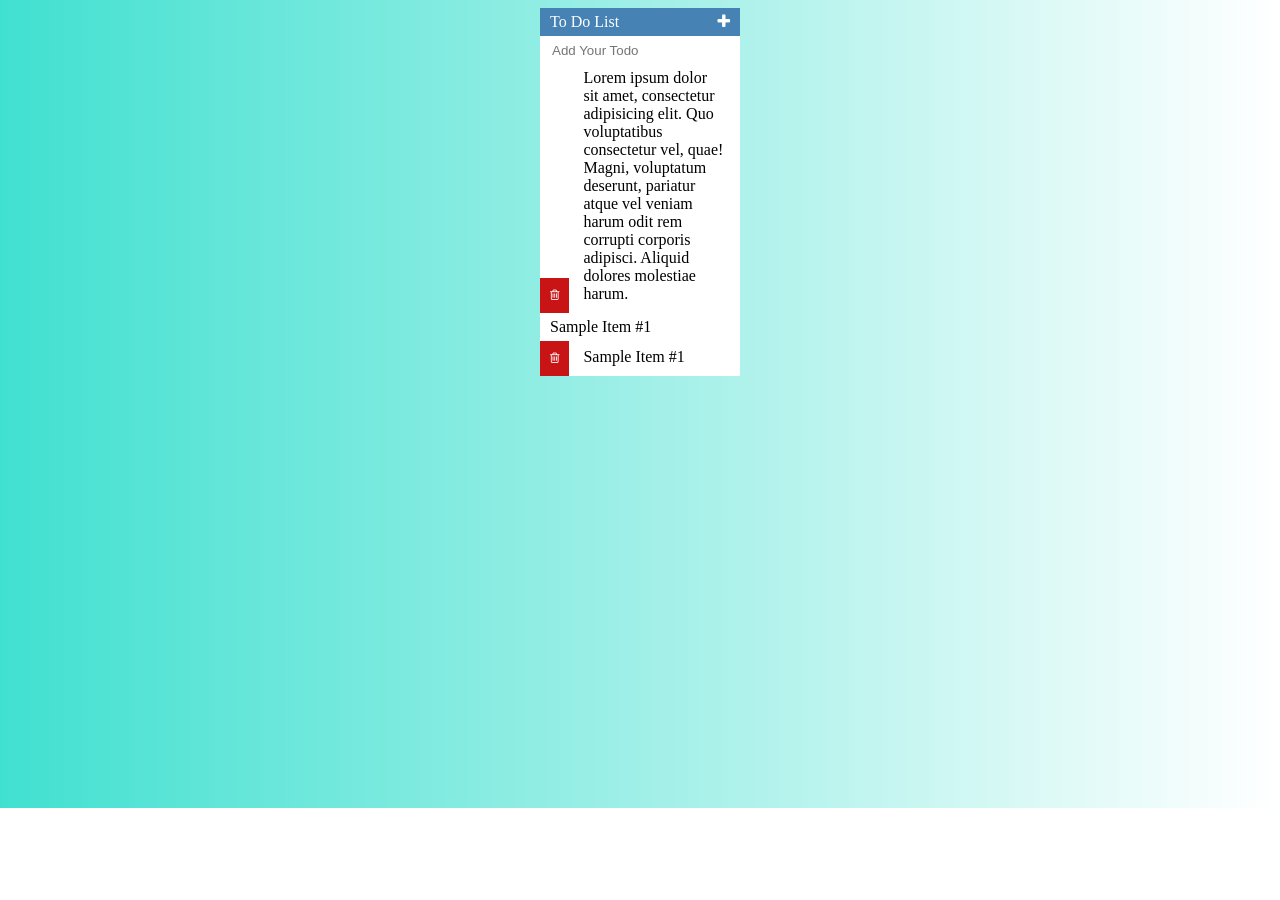
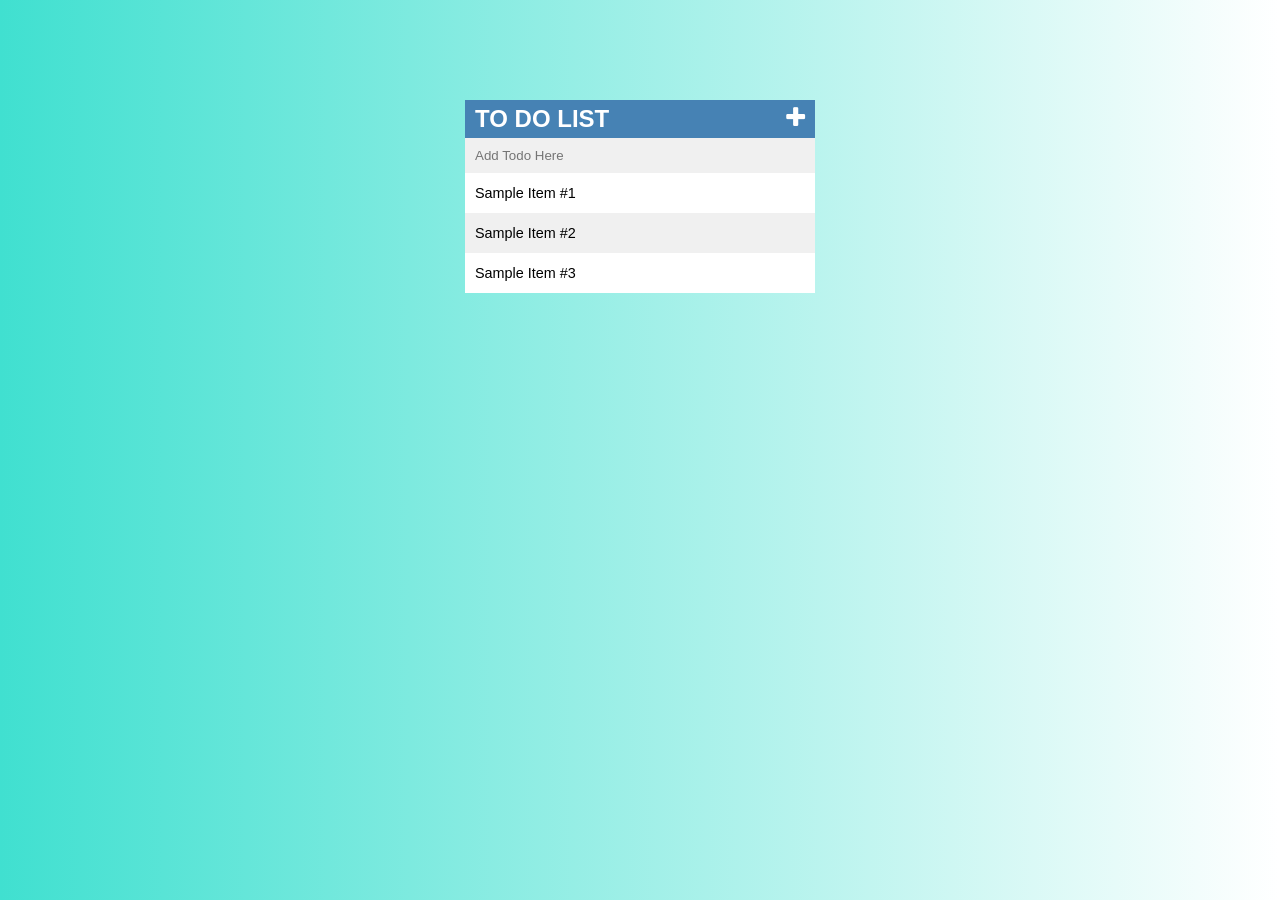
Before and after one commit to cmwilson88/portfolio-firstTodoApp, a plain HTML site: page index.html in a window 1280 px wide. Before the commit the page ends 808 px from the top, so only its background shows below. Drawn offline with Linux system fonts and the light colour scheme.

Commit message:
Redo html layout.  Made it more complicated than needed to be.  Add styling and functionality using event delegation.

```diff
--- a/css/style.css
+++ b/css/style.css
@@ -5,55 +5,88 @@ body {
 
 body {
 	background: linear-gradient(to right, turquoise, white);
+	font-family: "Avenir", "Montserrat", sans-serif;
 }
 
+.fa-plus {
+	cursor: pointer;
+}
 
 .container {
-	width: 200px;
-	margin: 0 auto;
+	width: 350px;
+	margin: 100px auto auto;
 }
 
-.row {
-	height: 100%;
-	width: 100%;
-	background-color: white;
-	display: table-row;
-}
-
-#header {
+h1 {
 	background: steelblue;
+	padding: 5px 10px;
+	margin: 0;
 	color: white;
-}
-
-#header,
-#input,
-.todo,
-.delete {
-	padding: 5px 10px;
-	display: table-cell;
-}
-
-.todo {
-	display: inline-block;
-	max-width: 70%;
+	font-size: 1.5em;
+	text-transform: uppercase;
 }
 
 input {
 	height: 100%;
 	width: 100%;
 	border: none;
+	box-sizing: border-box;
+	padding: 10px 10px;
+	color: rgb(0, 100, 255);
+	background: rgb(240, 240, 240);
 }
 
-.delete {
-	height: 100%;
-	padding: 5%;
-	font-size: .75em;
-	background: rgb(200, 20, 20);
-	color: white;
-	display: inline-block;
-	text-align: center;
+input:focus {
+	box-shadow: inset 2px 0px 2px steelblue,
+				inset -2px -2px 2px steelblue;
+	background-color: white;
 }
 
-.test {
-	display: none;
+ul {
+	list-style: none;
+	padding: 0;
+	margin: 0;
 }
+
+li {
+	background: white;
+	height: 40px;
+	line-height: 40px;
+	font-size: 0.9em;
+	padding-left: 10px;
+	position: relative;
+	overflow: hidden;
+}
+
+li:nth-of-type(even) {
+	background: rgb(240, 240, 240);
+}
+
+span {
+	margin: 0;
+	height: 40px;
+	width: 40px;
+	background: red;
+	color: white;
+	text-align: center;
+	float: left;
+	position: absolute;
+	left: -40px;
+	margin-right: 10px;
+	cursor: pointer;
+}
+
+li:hover span{
+	cursor: pointer;
+	left: 0;
+	transition: 500ms;
+}
+
+li:hover {
+	padding-left: 50px;
+}
+
+.completed {
+	text-decoration: line-through;
+	color: gray;
+}
--- a/index.html
+++ b/index.html
@@ -9,47 +9,30 @@
 <body>
 
 	<div class="container">
-		<div class="row">
-			<div id="header">
-				To Do List
-				<i class="fa fa-plus fa-pull-right"></i>
-			</div>
-		</div>
-		<div class="row">
-			<div id="input">
-				<input type="text" placeholder="Add Your Todo">
-			</div>
-		</div>
-		<div class="row">
-			<div class="entry">
-				<div class="delete"><i class='fa fa-trash-o'></i></div>
-				<div class="todo">
-					Lorem ipsum dolor sit amet, consectetur adipisicing elit. Quo voluptatibus consectetur vel, quae! Magni, voluptatum deserunt, pariatur atque vel veniam harum odit rem corrupti corporis adipisci. Aliquid dolores molestiae harum.
-				</div>
-			</div>
-		</div>
-		<div class="row">
-			<div class="entry">
-				<span class="delete test"><i class='fa fa-trash-o'></i></span>
-				<div class="todo">
-					Sample Item #1
-				</div>
-			</div>
-		</div>
-		<div class="row">
-			<div class="entry">
-				<span class="delete"><i class='fa fa-trash-o'></i></span>
-				<div class="todo">
-					Sample Item #1
-				</div>
-			</div>
-		</div>
+		<h1>To Do List<i class="fa fa-plus fa-pull-right"></i></h1>
+		<input id="addTodo" type="text" placeholder="Add Todo Here" minlength="1" maxlength="100">
 
-
-
-
+		<ul>
+			<li>
+				<span>
+					<i class="fa fa-trash-o"></i>
+				</span>
+				Sample Item #1
+			</li>
+			<li>
+				<span>
+					<i class="fa fa-trash-o"></i>
+				</span>
+				Sample Item #2
+			</li>
+			<li>
+				<span>
+					<i class="fa fa-trash-o"></i>
+				</span>
+				Sample Item #3
+			</li>
+		</ul>
 	</div>
-
 
 	<script src="lib/jquery-3.1.1.min.js" type="text/javascript"></script>
 	<script src="js/script.js" type="text/javascript"></script>
--- a/js/script.js
+++ b/js/script.js
@@ -0,0 +1,37 @@
+$(document).ready(function() {
+	function hasValue(elem) {
+	    return $(elem).filter(function() {
+	    	return $(this).val();
+	 	}).length > 0;
+	}
+
+	$("#addTodo").keyup(function(e) {
+		if (e.which === 13) {
+			if (hasValue(this)) {
+				console.log("Pressed enter");
+				var newTodo = '<li><span>';
+				newTodo += '<i class="fa fa-trash-o">';
+				newTodo += '</i></span>';
+				newTodo += $(this).val();
+				newTodo += '</li>';
+				$("ul").append(newTodo);
+				$(this).val('');
+			} else {
+				alert("Please enter a todo!");
+			}
+		}
+	});
+
+	$(".fa-plus").on("click", function(){
+		$("#addTodo").fadeToggle(300);
+	});
+
+	$("ul").on("click", "li", function() {
+		$(this).toggleClass("completed");
+	});
+
+	$("ul").on("click", "span", function() {
+		$(this).parent().remove();
+	})
+
+});
```
